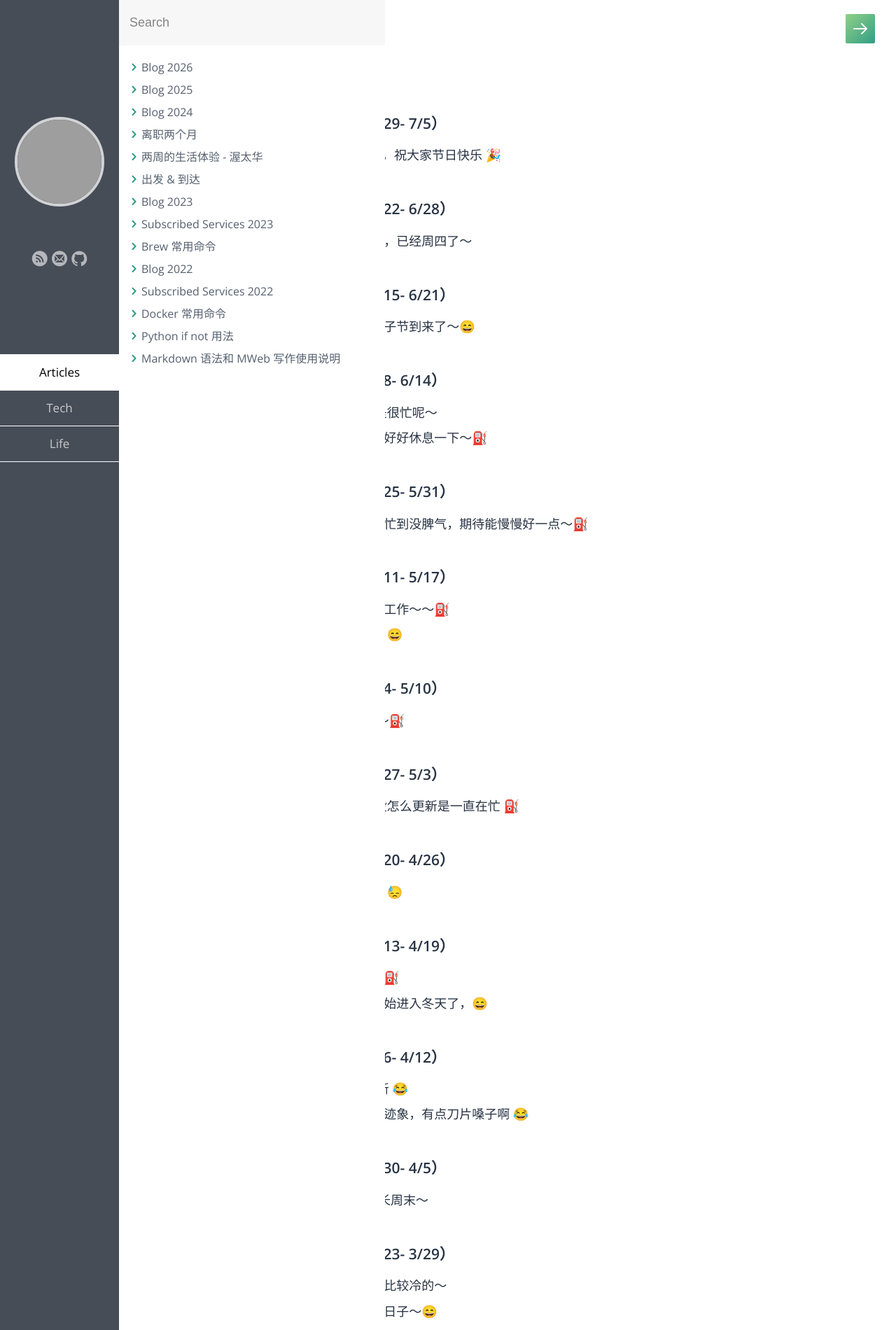
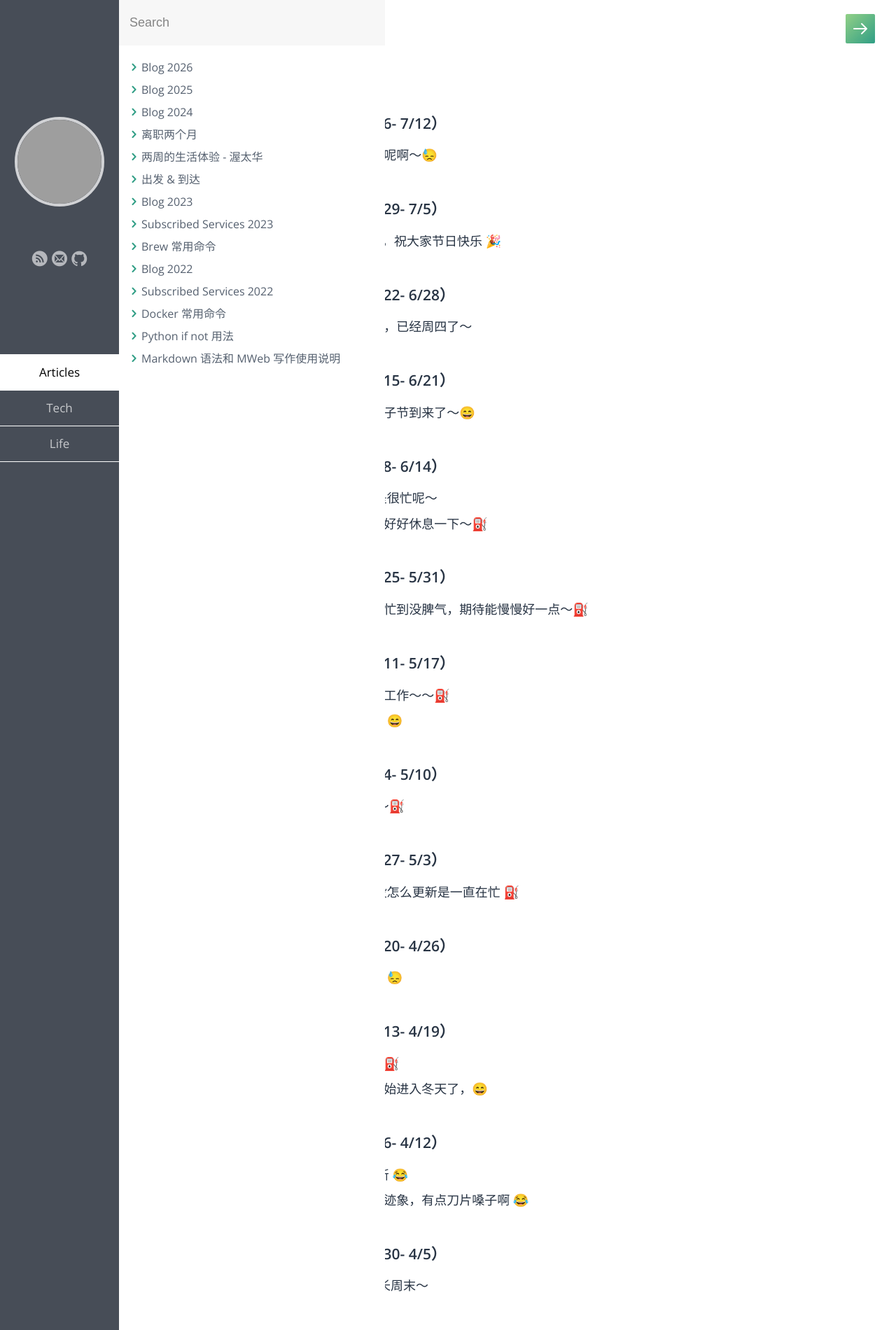
Before and after one commit to samxupeiran/samxupeiran.github.io, a Jekyll site: the page built from _posts/life/2025-12-29-my-blog.md, in a window 1280 px wide. Shown: the top 1900 px of the page at 70% size. Built offline with Jekyll 4.4.1, drawn with Linux system fonts in a browser that asks for light colours; some web fonts are replaced; grey boxes are pictures that could not be loaded.

Commit message:
feat: add weekly blog 7/10

```diff
--- a/_posts/life/2025-12-29-my-blog.md
+++ b/_posts/life/2025-12-29-my-blog.md
@@ -5,6 +5,9 @@ category: Life
 tags: Blog
 ---
 
+
+- ### 2026 年 7 月 第 2 周（7/6- 7/12）
+     - 7/10 还真的是每天都很忙呢啊～😓
 
 - ### 2026 年 7 月 第 1 周（6/29- 7/5）
      - 6/30 明天是 Canada Day，祝大家节日快乐 🎉
```
